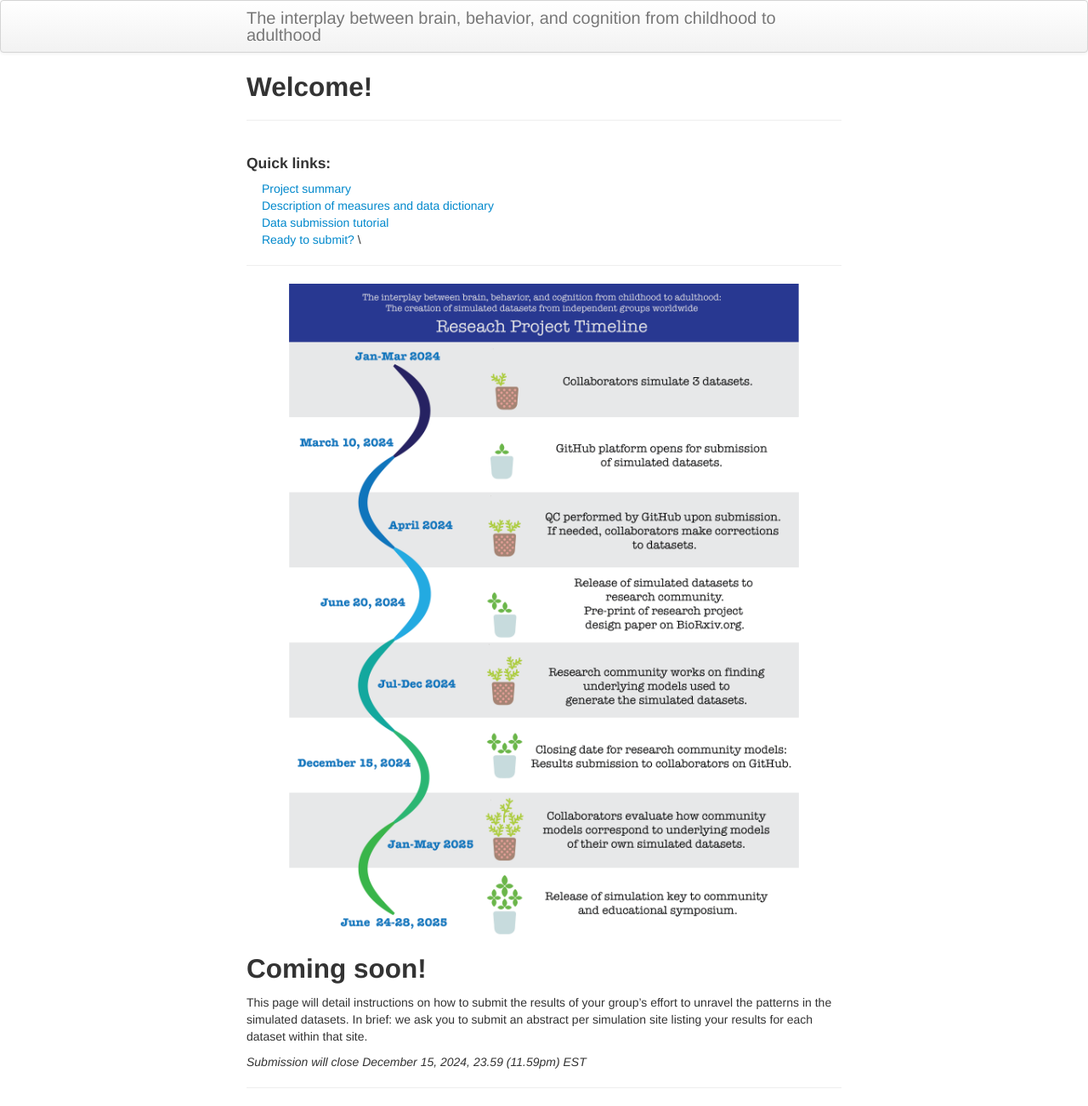
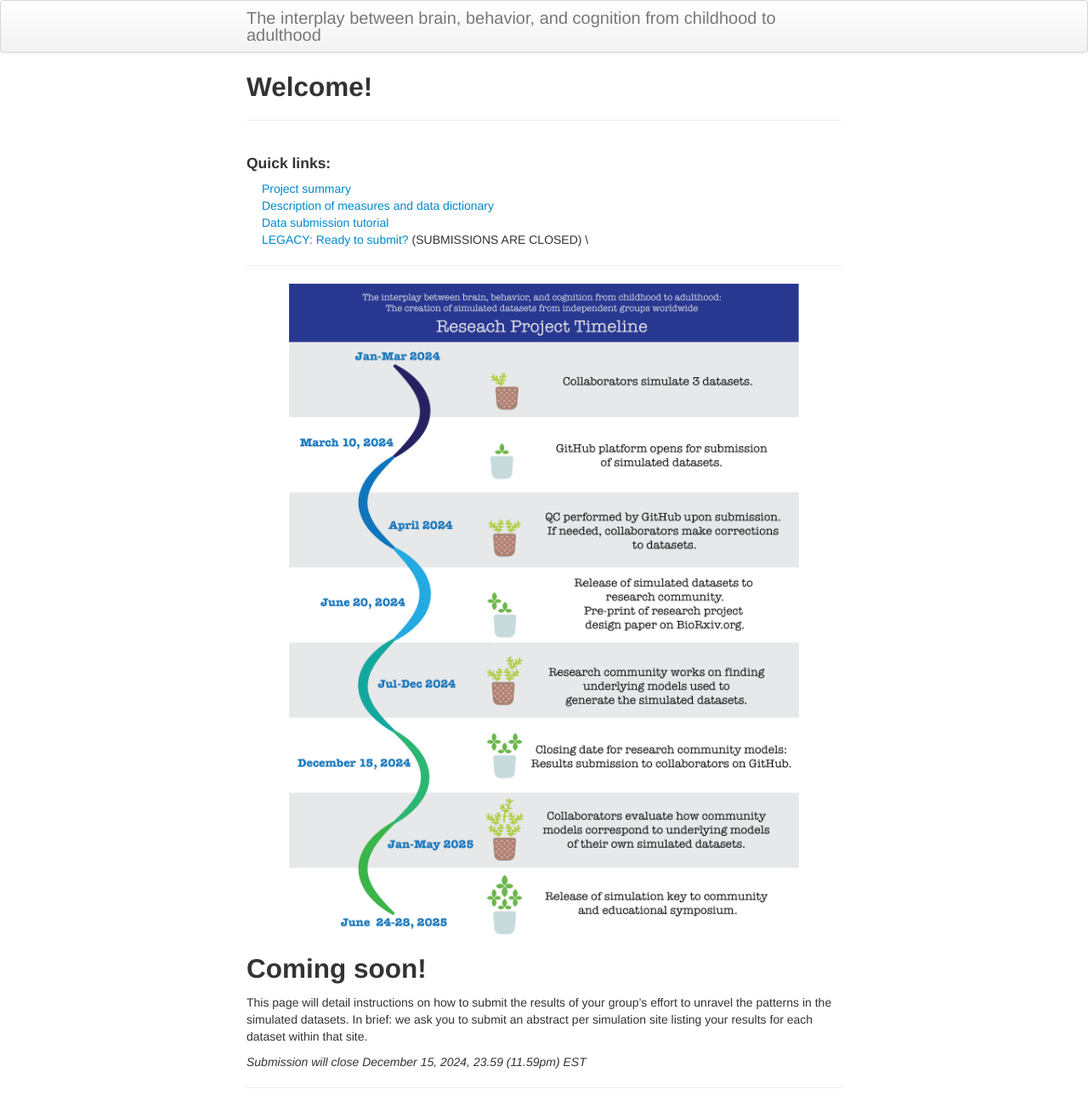
Before and after one commit to SoCoDeN/Simulation, a Jekyll site: the page built from index.md, in a window 1280 px wide. Shown: the whole page at 85% size. Built offline with Jekyll 4.4.1, drawn with Linux system fonts in a browser that asks for light colours.

Commit message:
update submit page link

```diff
--- a/index.md
+++ b/index.md
@@ -7,7 +7,7 @@ title: Welcome!
 &emsp; [Project summary](pages/full_abstract.html) \
 &emsp; [Description of measures and data dictionary](pages/measures.html) \
 &emsp; [Data submission tutorial](pages/tutorial.html) \
-&emsp; [Ready to submit?](pages/submit.html) \
+&emsp; [LEGACY: Ready to submit?](pages/submit.html) (SUBMISSIONS ARE CLOSED) \
 
 ---
 <p align="center">
```
